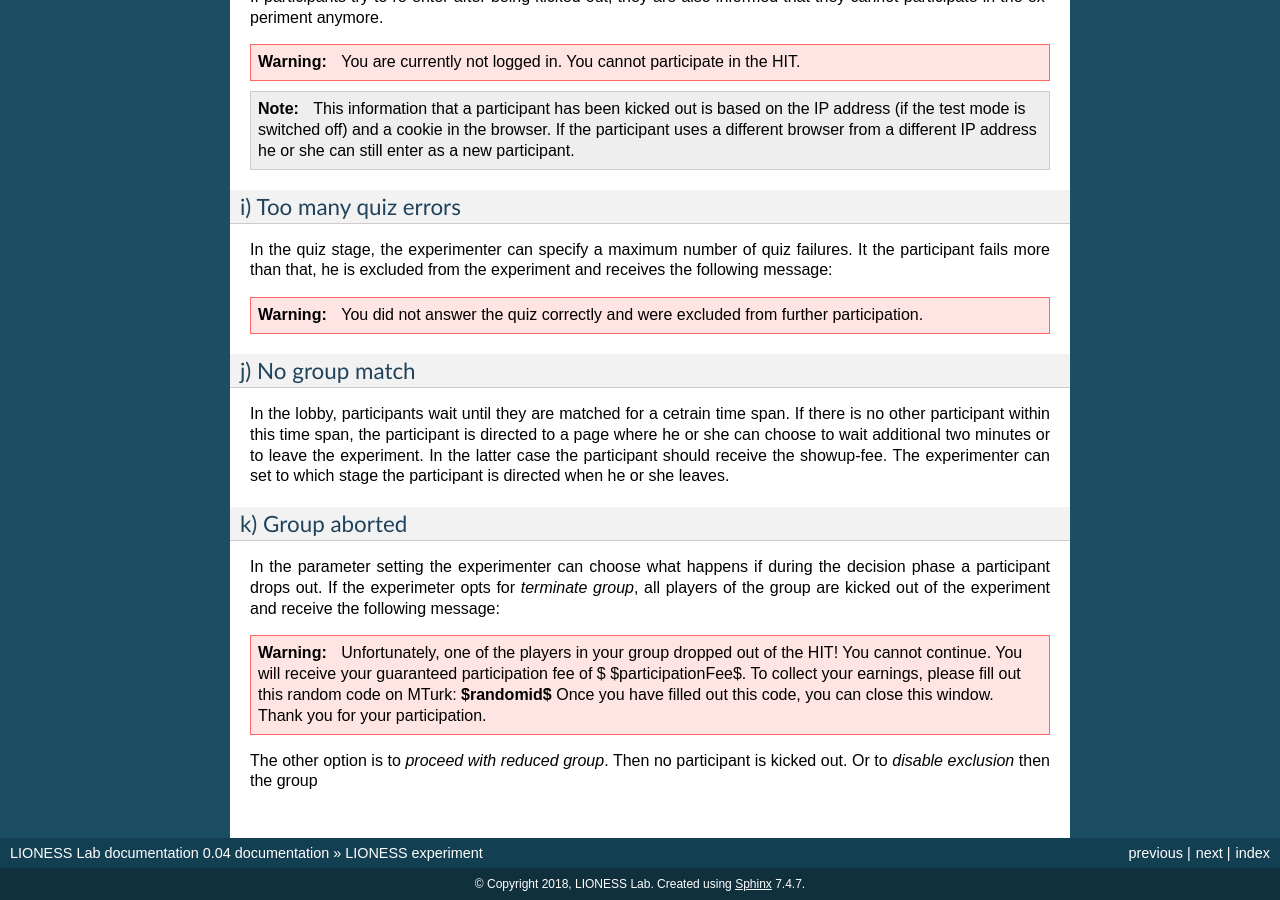
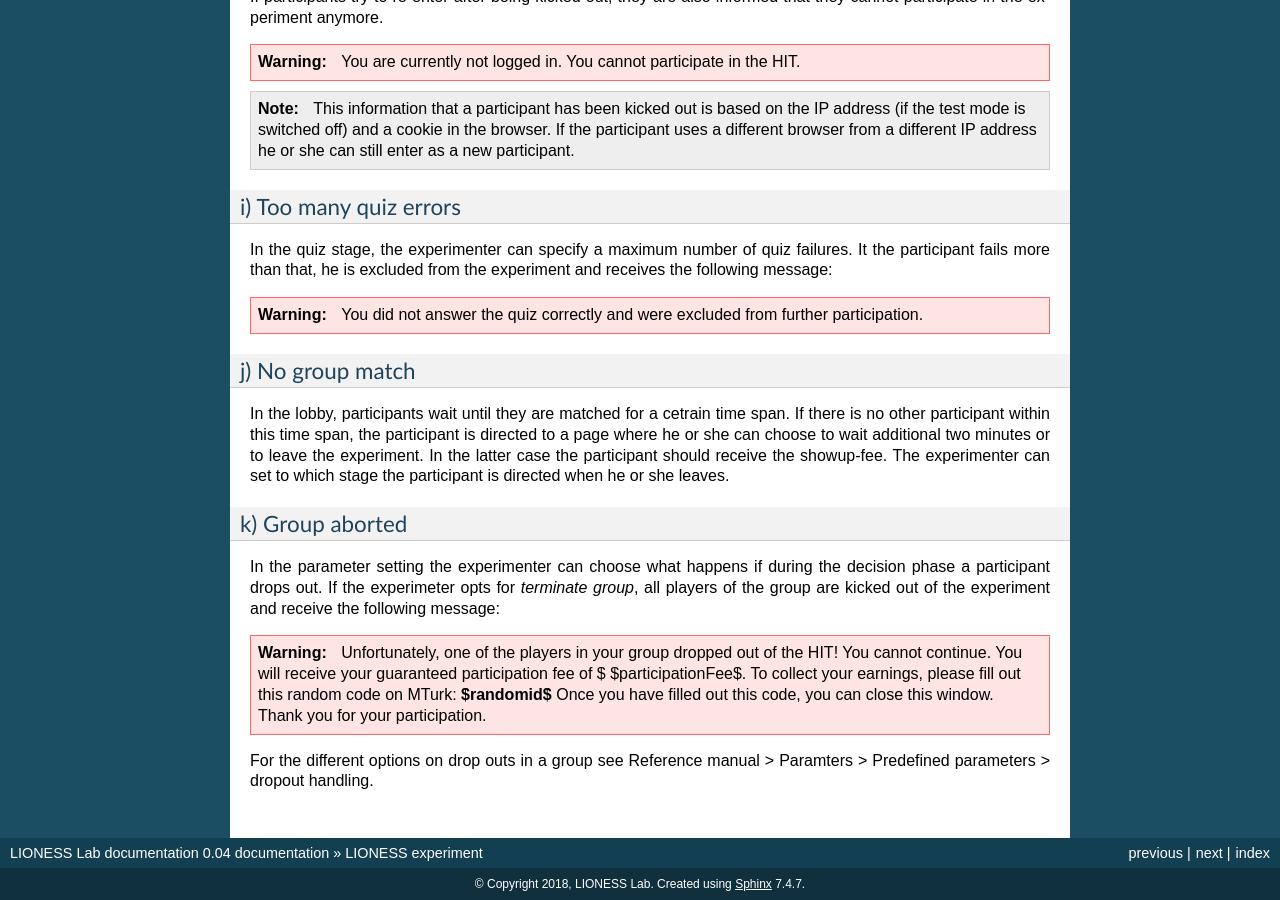
Before and after one commit to marcusgia2505/LIONESS_doc, a Sphinx documentation site: the page built from docs/03021_lionessexperiment.rst, in a window 1280 px wide and 900 px high, scrolled down 3779 px. Built offline with Sphinx 7.4.7, drawn with Linux system fonts in a browser that asks for light colours.

Commit message:
Update 03021_lionessexperiment.rst

```diff
--- a/docs/03021_lionessexperiment.rst
+++ b/docs/03021_lionessexperiment.rst
@@ -137,4 +137,4 @@ In the parameter setting the experimenter can choose what happens if during the
 
 .. warning:: Unfortunately, one of the players in your group dropped out of the HIT! You cannot continue. You will receive your guaranteed participation fee of $ $participationFee$. To collect your earnings, please fill out this random code on MTurk: **$randomid$** Once you have filled out this code, you can close this window. Thank you for your participation.
 
-The other option is to *proceed with reduced group*. Then no participant is kicked out. Or to *disable exclusion* then the group
+For the different options on drop outs in a group see Reference manual > Paramters > Predefined parameters > dropout handling.
```
